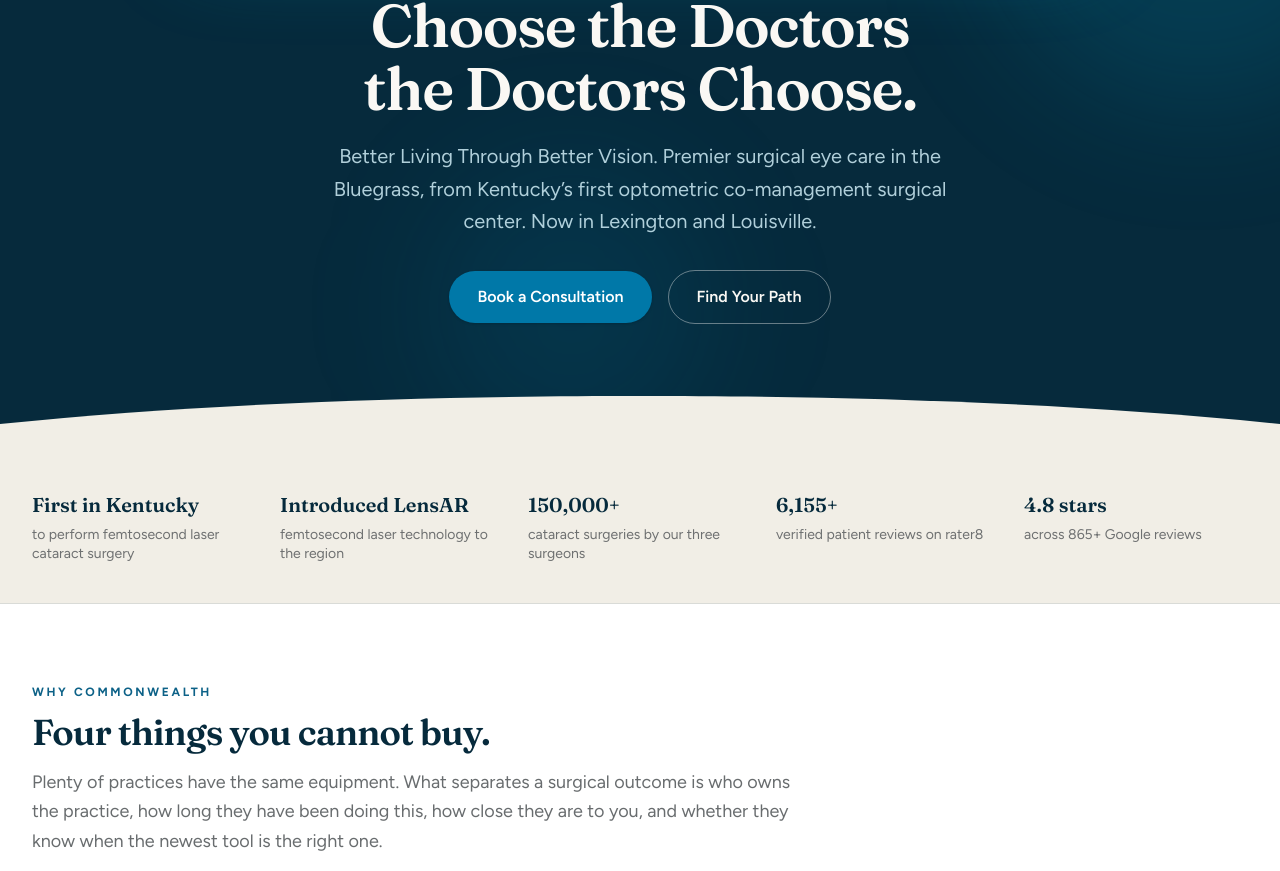
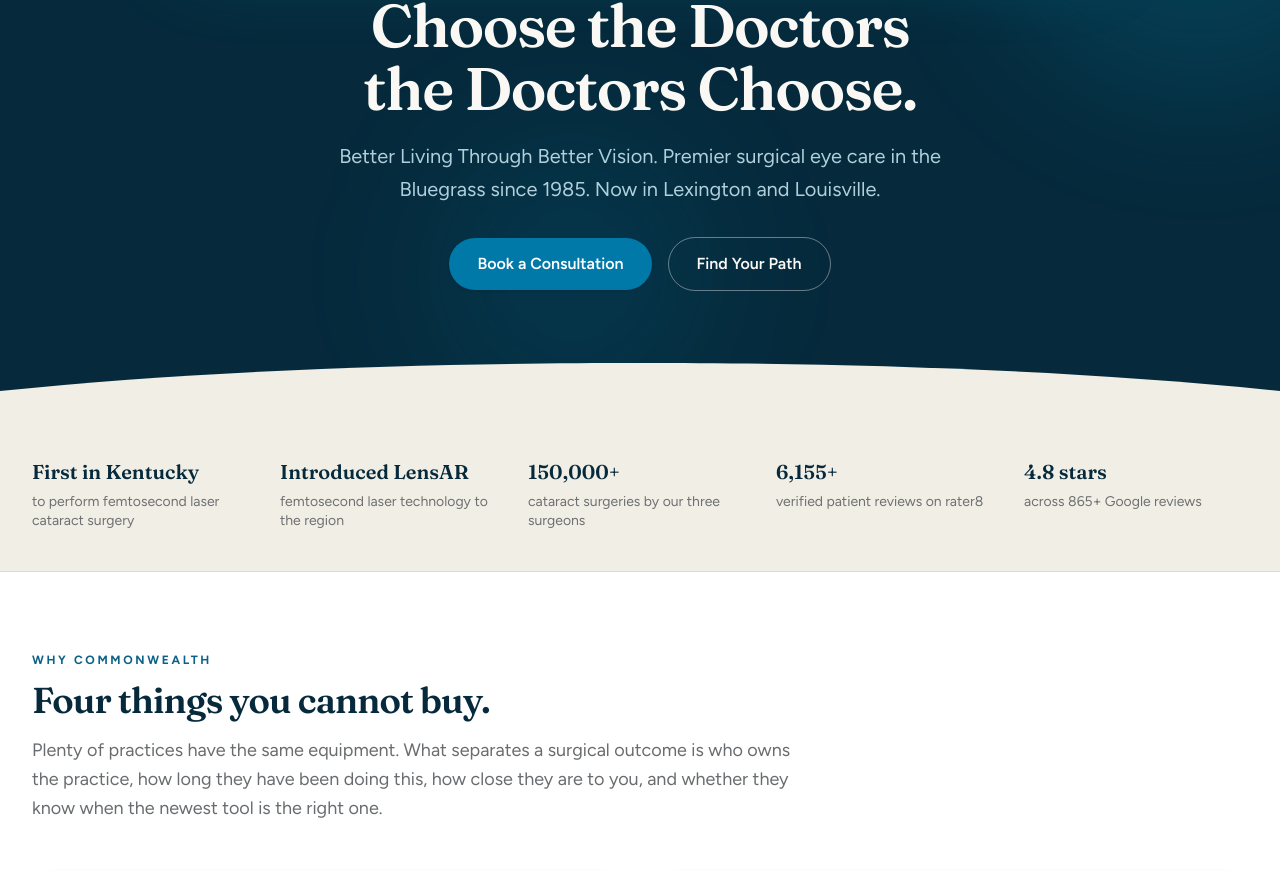
Before and after one commit to Gwortz/CES-website-preview, a Next.js app: page / in a window 1280 px wide. Shown: the part 761-1632 px from the top of the page. Built offline with nearby package versions, Linux system fonts and the light colour scheme.

Commit message:
Tighten the hero subline: Bluegrass since 1985
Co-Authored-By: Claude Fable 5 <noreply@anthropic.com>
Claude-Session: https://claude.ai/code/session_01XHfrXVpEsC9wvvJbmNhibA

```diff
--- a/app/page.tsx
+++ b/app/page.tsx
@@ -85,9 +85,8 @@ export default function HomePage() {
             the Doctors Choose.
           </h1>
           <p className="mx-auto mt-5 max-w-2xl text-lg leading-relaxed text-brand-100/85 sm:text-xl">
-            {site.secondaryTagline} Premier surgical eye care in the Bluegrass,
-            from Kentucky&rsquo;s first optometric co-management surgical
-            center. Now in Lexington and Louisville.
+            {site.secondaryTagline} Premier surgical eye care in the Bluegrass
+            since 1985. Now in Lexington and Louisville.
           </p>
           <div className="mt-8 flex flex-wrap items-center justify-center gap-4">
             <CTALink href="/book" variant="accent" size="lg">
```
